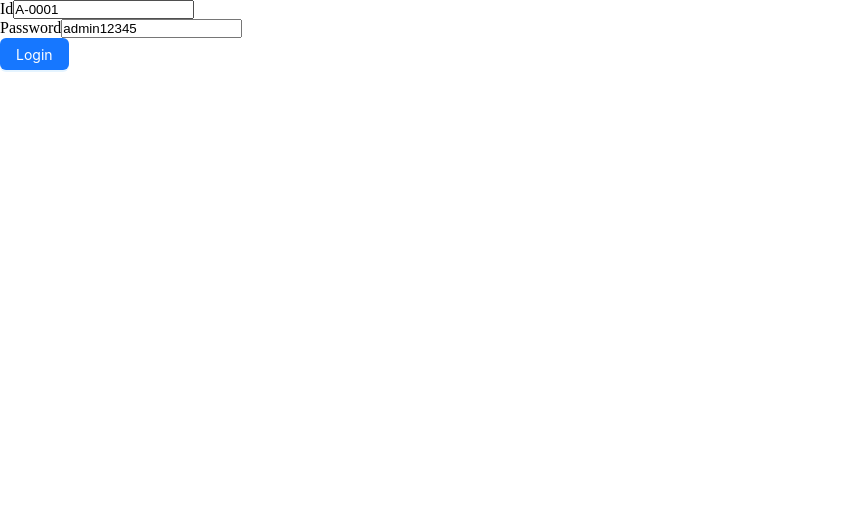
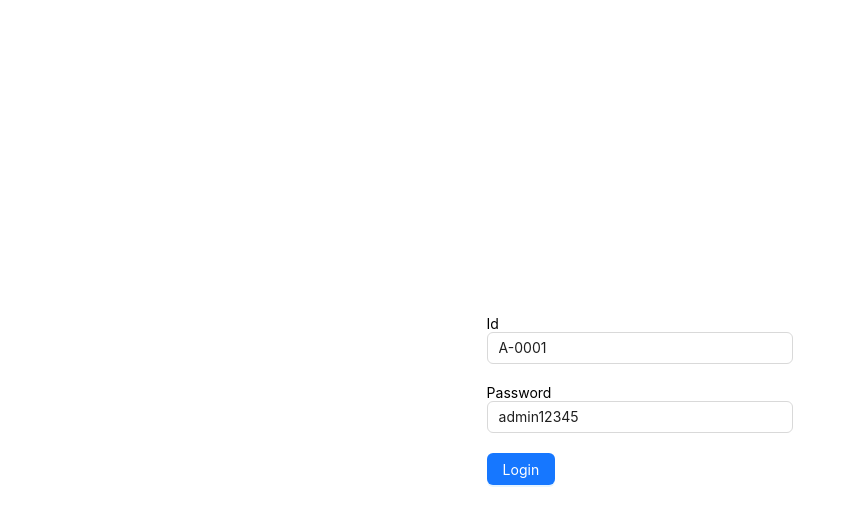
Before and after one commit to sajid1545/ph-University-management-client, a React (Vite) app: page /login in a window 1280 px wide. Shown: the top 526 px of the page, without its empty margins (0-856 px from the left). Built offline with nearby package versions, Linux system fonts and the light colour scheme.

Commit message:
module 7 done

```diff
--- /dev/null
+++ b/src/components/form/PHForm.tsx
@@ -0,0 +1,29 @@
+import { ReactNode } from "react";
+import { FieldValues, FormProvider, SubmitHandler, useForm } from "react-hook-form";
+
+type TFormConfig = {
+	defaultValues?: Record<string, any>;
+};
+
+type TFormProps = {
+	onSubmit: SubmitHandler<FieldValues>;
+	children: ReactNode;
+} & TFormConfig;
+
+const PHForm = ({ onSubmit, children, defaultValues }: TFormProps) => {
+	const formConfig: TFormConfig = {};
+
+	if (defaultValues) {
+		formConfig["defaultValues"] = defaultValues;
+	}
+
+	const methods = useForm(formConfig);
+
+	return (
+		<FormProvider {...methods}>
+			<form onSubmit={methods.handleSubmit(onSubmit)}>{children}</form>
+		</FormProvider>
+	);
+};
+
+export default PHForm;
--- /dev/null
+++ b/src/components/form/PHInput.tsx
@@ -0,0 +1,19 @@
+import { Input } from "antd";
+import { Controller } from "react-hook-form";
+
+type TInputProps = {
+	type: string;
+	name: string;
+	label?: string;
+};
+
+const PHInput = ({ type, name, label }: TInputProps) => {
+	return (
+		<div style={{ marginBottom: "20px" }}>
+			{label ? label : null}
+			<Controller name={name} render={({ field }) => <Input type={type} id={name} {...field} />} />
+		</div>
+	);
+};
+
+export default PHInput;
--- a/src/pages/Login.tsx
+++ b/src/pages/Login.tsx
@@ -1,7 +1,9 @@
-import { Button } from "antd";
-import { FieldValues, useForm } from "react-hook-form";
+import { Button, Row } from "antd";
+import { FieldValues } from "react-hook-form";
 import { useNavigate } from "react-router-dom";
 import { toast } from "sonner";
+import PHForm from "../components/form/PHForm";
+import PHInput from "../components/form/PHInput";
 import { useLoginMutation } from "../redux/features/Auth/authApi";
 import { TUser, setUser } from "../redux/features/Auth/authSlice";
 import { useAppDispatch } from "../redux/hooks";
@@ -10,12 +12,10 @@
 const Login = () => {
 	const dispatch = useAppDispatch();
 
-	const { register, handleSubmit } = useForm({
-		defaultValues: {
-			id: "A-0001",
-			password: "admin12345",
-		},
-	});
+	const defaultValues = {
+		id: "A-0001",
+		password: "admin12345",
+	};
 
 	const [login] = useLoginMutation();
 
@@ -25,16 +25,13 @@
 
 	const onSubmit = async (data: FieldValues) => {
 		const toastId = toast.loading("Logging in...");
-
 		try {
 			const userInfo = {
 				id: data.id,
 				password: data.password,
 			};
-
 			const res = await login(userInfo).unwrap();
 			const user = verifyToken(res.data.accessToken) as TUser;
-
 			dispatch(setUser({ user: user, token: res.data.accessToken }));
 			toast.success("Login success", { id: toastId, duration: 2000 });
 			// navigate(from, { replace: true });
@@ -45,19 +42,15 @@
 	};
 
 	return (
-		<form onSubmit={handleSubmit(onSubmit)}>
-			<div>
-				<label htmlFor="id">Id</label>
-				<input type="text" id="id" {...register("id")} />
-			</div>
-			<div>
-				<label htmlFor="password">Password</label>
-				<input type="text" id="password" {...register("password")} />
-			</div>
-			<Button type="primary" htmlType="submit">
-				Login
-			</Button>
-		</form>
+		<Row justify="center" align="middle" style={{ height: "100vh" }}>
+			<PHForm onSubmit={onSubmit} defaultValues={defaultValues}>
+				<PHInput type="text" name="id" label={"Id"} />
+				<PHInput type="text" name="password" label={"Password"} />
+				<Button type="primary" htmlType="submit">
+					Login
+				</Button>
+			</PHForm>
+		</Row>
 	);
 };
 
--- a/src/redux/api/baseApi.ts
+++ b/src/redux/api/baseApi.ts
@@ -1,5 +1,12 @@
-import { createApi, fetchBaseQuery } from "@reduxjs/toolkit/query/react";
-import { setUser } from "../features/Auth/authSlice";
+import {
+	BaseQueryApi,
+	BaseQueryFn,
+	DefinitionType,
+	FetchArgs,
+	createApi,
+	fetchBaseQuery,
+} from "@reduxjs/toolkit/query/react";
+import { logout, setUser } from "../features/Auth/authSlice";
 import { RootState } from "../store";
 
 const baseQuery = fetchBaseQuery({
@@ -14,12 +21,16 @@
 	},
 });
 
-const baseQueryWithRefreshToken = async (args, api, extraOptions) => {
-	const result = await baseQuery(args, api, extraOptions);
+const baseQueryWithRefreshToken: BaseQueryFn<FetchArgs, BaseQueryApi, DefinitionType> = async (
+	args,
+	api,
+	extraOptions
+): Promise<any> => {
+	let result = await baseQuery(args, api, extraOptions);
+	console.log(result);
 	if (result?.error?.status === 401) {
 		//* Send refresh token
-
-		console.log("send refresh token");
+		console.log("sending refresh token");
 
 		const res = await fetch("http://localhost:5000/api/v1/auth/refresh-token", {
 			method: "POST",
@@ -27,8 +38,8 @@
 		});
 
 		const data = await res.json();
-		console.log("🚀 ~ baseQueryWithRefreshToken ~ data:", data);
 
+		if (data?.data?.accessToken) {
 			const user = (api.getState() as RootState).auth.user;
 
 			api.dispatch(
@@ -38,11 +49,10 @@
 				})
 			);
 
-		// const refreshResult = await baseQuery("/auth/refresh-token", api, extraOptions);
-		// if (refreshResult?.data) {
-		// 	localStorage.setItem("token", refreshResult?.data?.accessToken);
-		// 	return baseQuery(args, api, extraOptions);
-		// }
+			result = await baseQuery(args, api, extraOptions);
+		} else {
+			api.dispatch(logout());
+		}
 	}
 	return result;
 };
```
Also changed, not shown: .eslintrc.cjs. Lines whose indentation alone changed are shown as unchanged.
